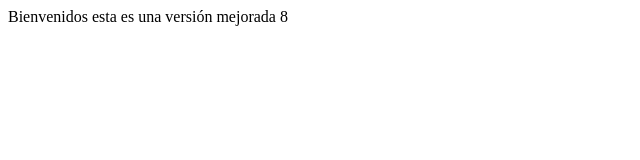
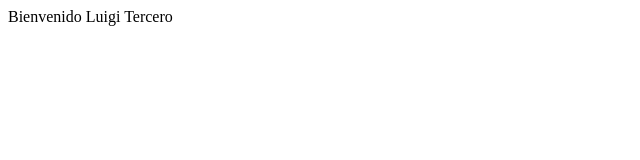
Before and after one commit to Tanya11/paginaweb, a plain HTML site: page index.html in a window 1280 px wide. Shown: the whole page, without its empty margins (0-640 px from the left). Drawn offline with Linux system fonts and the light colour scheme.

Commit message:
Update index.html

```diff
--- a/index.html
+++ b/index.html
@@ -5,6 +5,6 @@ Pagina principal
 </title>
 </head>
 <body>
-Bienvenidos esta es una versi&oacute;n mejorada 8
+Bienvenido Luigi Tercero
 </body>
 </html>
```
